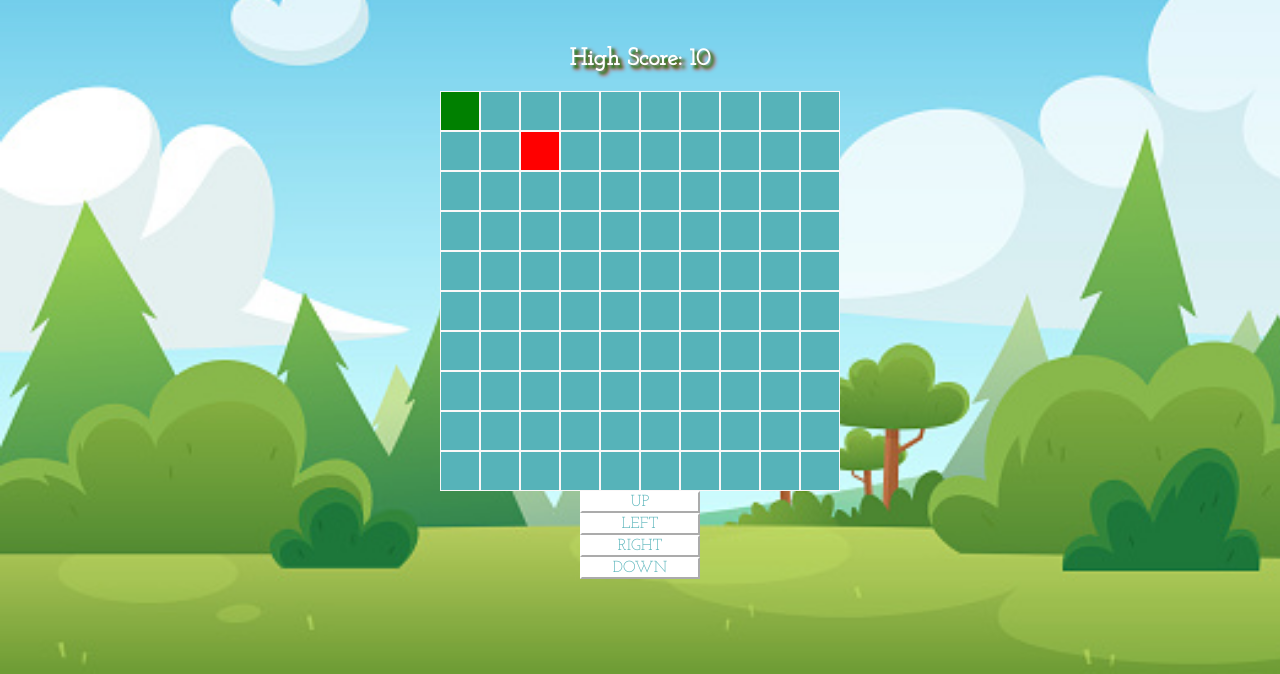
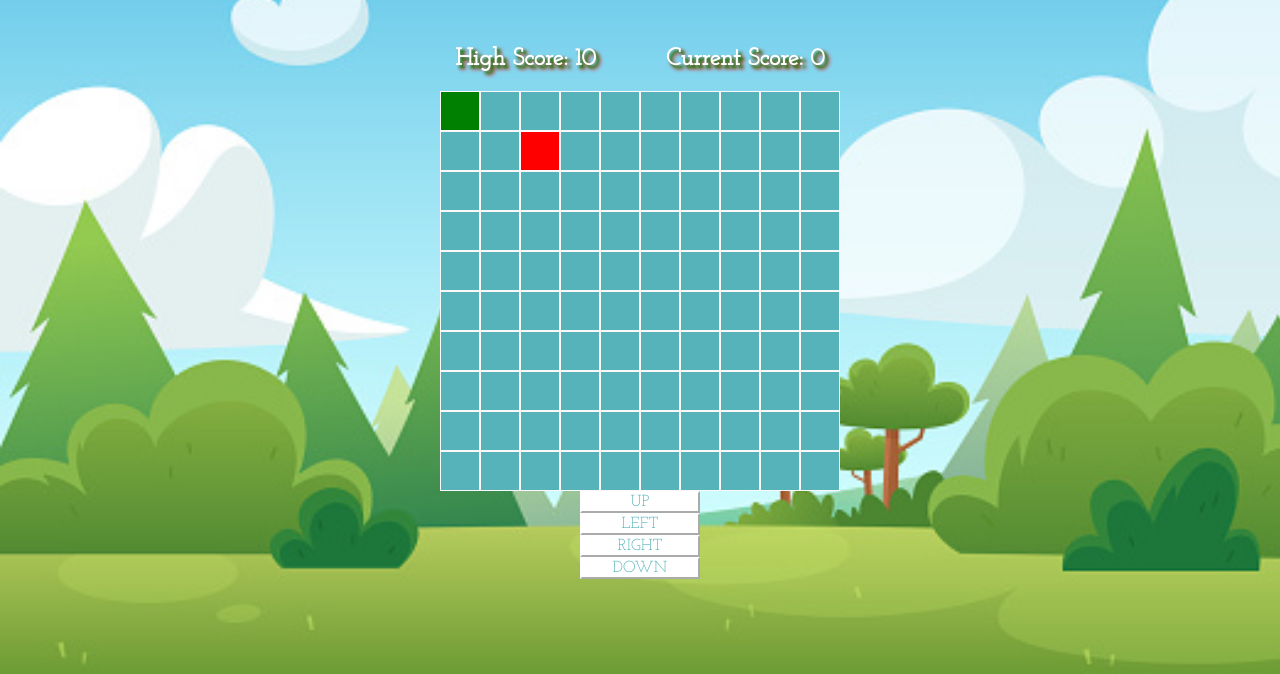
Before and after one commit to binod164/snake-game, a plain HTML site: page index.html in a window 1280 px wide. Shown: the part 126-800 px from the top of the page. Drawn offline with Linux system fonts and the light colour scheme; a web font is replaced by a local one.

Commit message:
Add header tag to display current score

```diff
--- a/css/style.css
+++ b/css/style.css
@@ -51,6 +51,11 @@ div {
   background-color: rgb(86, 179, 185);
 }
 
+.score{
+  display: flex;
+  gap: 70px;
+}
+
 h1{
   font-size: 8vmin;
   color: white;
--- a/index.html
+++ b/index.html
@@ -18,7 +18,10 @@
 </head>
 <body>
   <h1>SNAKE</h1>
+	<main class = "score">
 	<h2>High Score: 10</h2>
+	<h2 class = "currentscore"></h2>
+	</main>
   <section class="board">
 		<div class = "sq" id="sq0"></div>
 		<div class = "sq" id="sq1"></div>
--- a/js/app.js
+++ b/js/app.js
@@ -22,7 +22,7 @@ const upBtn = document.querySelector(".up")
 const leftBtn = document.querySelector(".left")
 const rightBtn = document.querySelector(".right")
 const downBtn = document.querySelector(".down")
-
+const score = document.querySelector(".currentscore")
 /*----------------------------- Event Listeners -----------------------------*/
 
 upBtn.addEventListener("click" ,handleClickUp)
@@ -38,6 +38,7 @@ function init(){
   id = 0
   playerScore = 0
   snakeLength = 1
+  score.innerHTML = `Current Score: ${playerScore}`
   snakePosition = document.querySelector(`#sq${id}`)
   snakePosition.style.backgroundColor = "green"
   snakePositions = [snakePosition];
@@ -61,7 +62,6 @@ function handleClickDown(){
 }
 
 function pressedKey(evt){
-  // clearTimeout(timeInterval)
   console.log(evt.code)
   relateAction(evt.code)
 }
@@ -386,6 +386,7 @@ function createFruit(){
 function eatFruit(){
   if(snakePosition === fruitPosition){
     playerScore += 1
+    score.innerHTML = `Current Score: ${playerScore}`
     snakeLength += 1
     createFruit()
   }
```
